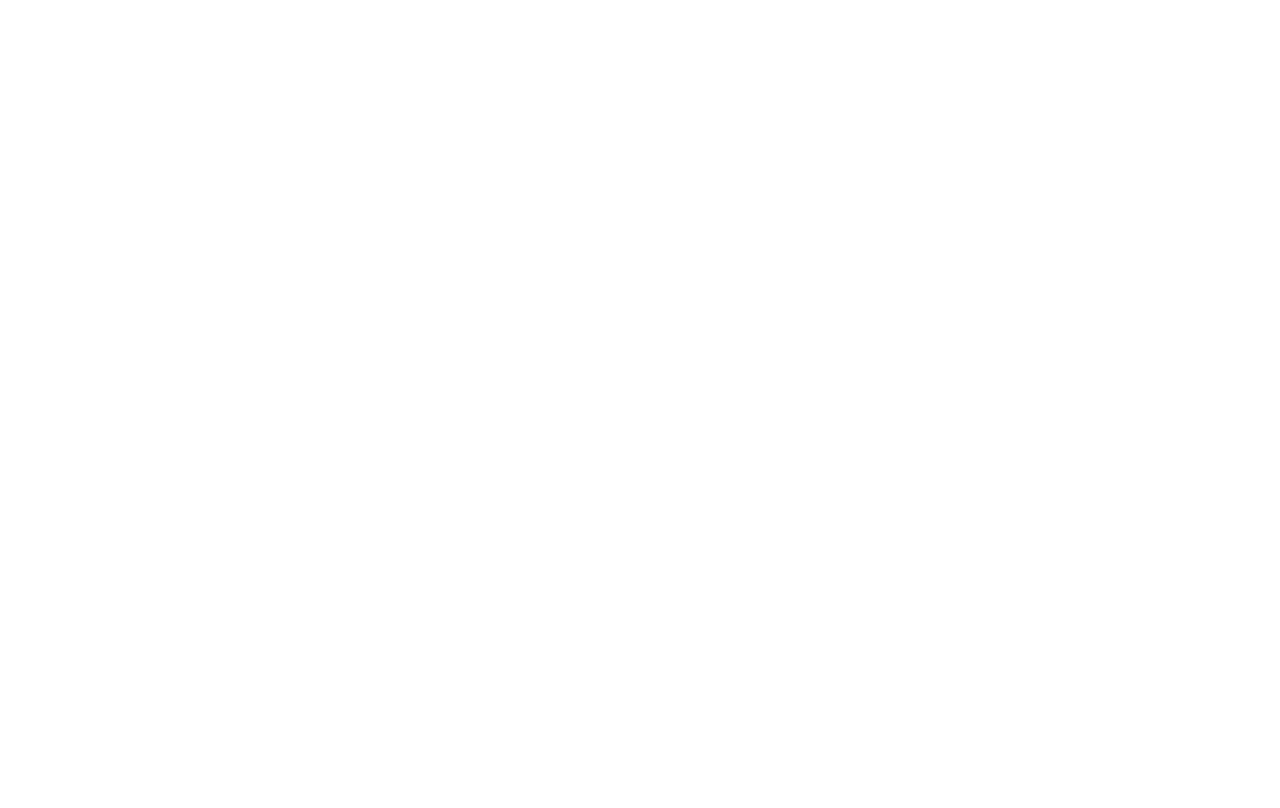
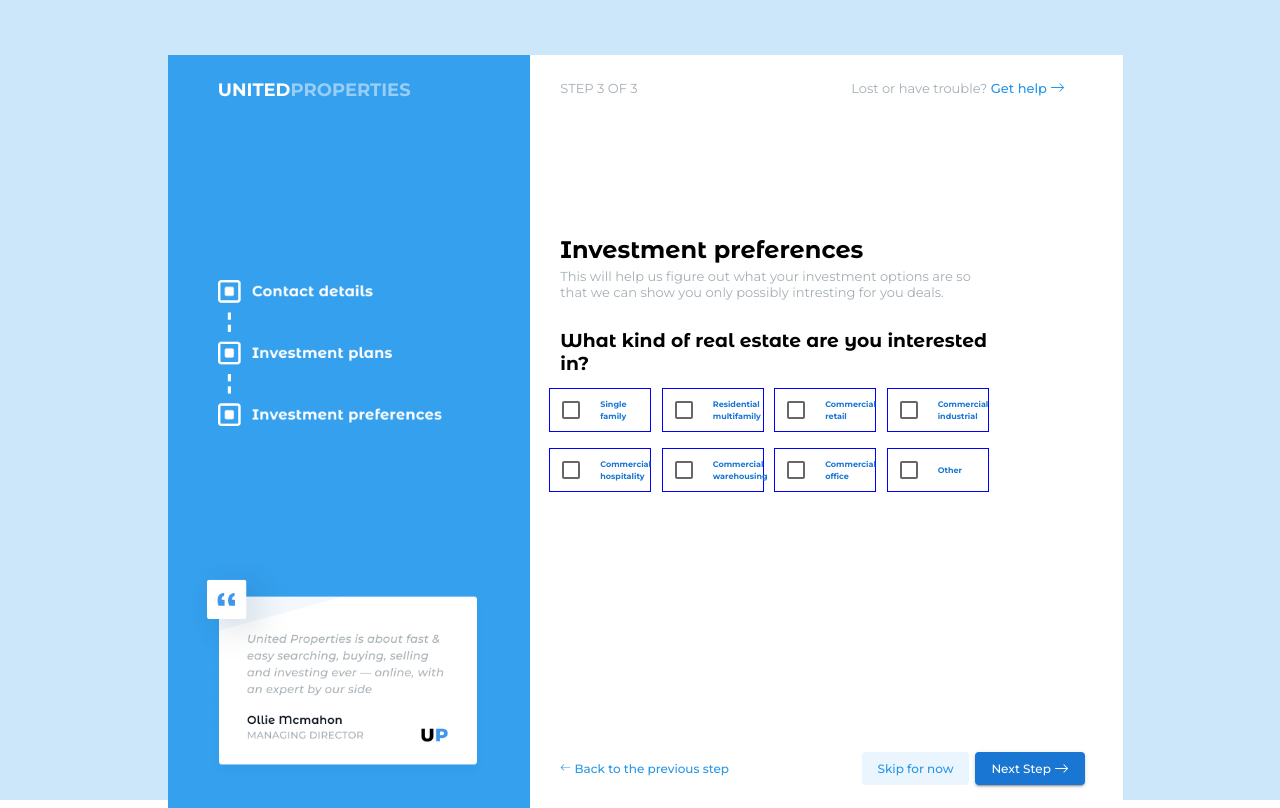
Before and after one commit to SuDelk/onboarding-app, a React (Create React App) app: page /investment-preferences in a window 1280 px wide. Before the commit this address had no page. Built offline with nearby package versions, Linux system fonts and the light colour scheme; the HTML template or start-up script is replaced by a standard one.

Commit message:
last step

```diff
--- a/src/App.js
+++ b/src/App.js
@@ -3,6 +3,7 @@
 import ContactDetails from "./components/contact-details";
 import { createTheme, ThemeProvider } from "@mui/material/styles";
 import InvestmentPlan from "./components/inestment-plans";
+import InvestmentPreferences from "./components/investment-preferences";
 
 const theme = createTheme({
   typography: {
@@ -17,6 +18,7 @@
         <Routes>
           <Route path="/" element={<ContactDetails />} />
           <Route path="/investment-plan" element={<InvestmentPlan />} />
+          <Route path="/investment-preferences" element={<InvestmentPreferences />} />
         </Routes>
       </Router>
     </ThemeProvider>
--- a/src/components/inestment-plans.jsx
+++ b/src/components/inestment-plans.jsx
@@ -1,37 +1,69 @@
 import React, { useState } from "react";
-import { TextField, Slider} from '@mui/material';
+import { TextField, Slider } from "@mui/material";
 import Button from "@mui/material/Button";
-import { Radio, RadioGroup, FormControlLabel, FormControl, FormLabel, IconButton } from "@mui/material";
-import { BsArrowRight, BsArrowLeft } from 'react-icons/bs';
+import {
+  Radio,
+  RadioGroup,
+  FormControlLabel,
+  FormControl,
+  Typography,
+} from "@mui/material";
+import { BsArrowRight, BsArrowLeft } from "react-icons/bs";
 import "../styles/investment-plans.css";
 import "../App.css";
-import secondStepImage from '../images/secondstep.png';
-import quoteForSecond from '../images/quote-page2.png';
-import '../styles/common.css';
+import secondStepImage from "../images/secondstep.png";
+import quoteForSecond from "../images/quote-page2.png";
+import "../styles/common.css";
 import { useNavigate } from "react-router-dom";
 
 function InvestmentPlan() {
-
   const navigate = useNavigate();
 
-    const [fromAmountOf, setFromAmountOf] = useState(0);
-    const [toAmountOf, setToAmountOf] = useState(0);
-    const [isAccredited, setIsAccredited] = useState("");
+  const [fromAmountOf, setFromAmountOf] = useState(
+    sessionStorage.getItem("from") ? sessionStorage.getItem("from") : 0
+  );
+  const [toAmountOf, setToAmountOf] = useState(
+    sessionStorage.getItem("to") ? sessionStorage.getItem("to") : 0
+  );
+  const [isAccredited, setIsAccredited] = useState(
+    sessionStorage.getItem("isAccredited")
+      ? sessionStorage.getItem("isAccredited")
+      : ""
+  );
+  const [formErrors, setFormErrors] = useState({});
 
-    const handleNext = () => { }
+  const handleNext = () => {
+    const errors = {};
+
+    // Add validation logic for 'toAmountOf' and 'isAccredited'
+    if (toAmountOf <= fromAmountOf) {
+      errors.toAmountOf = "To amount must be greater than from amount";
+    }
+
+    if (!isAccredited) {
+      errors.isAccredited = "Please select an option";
+    }
+
+    if (Object.keys(errors).length === 0) {
+      sessionStorage.setItem("from", fromAmountOf);
+      sessionStorage.setItem("to", toAmountOf);
+      sessionStorage.setItem("isAccredited", isAccredited);
+      navigate("/investment-preferences");
+    } else {
+      setFormErrors(errors);
+    }
+  };
 
   const handleFromAmountChange = (event) => {
-        const newValue = event.target.value.replace(/[^0-9]/g, ''); // Allow only numbers
-        setFromAmountOf(newValue === '' ? 0 : Number(newValue)); // Convert empty string to 0
+    const newValue = event.target.value.replace(/[^0-9]/g, ""); // Allow only numbers
+    setFromAmountOf(newValue === "" ? 0 : Number(newValue)); // Convert empty string to 0
   };
 
   const handleToAmountChange = (event) => {
-        const newValue = event.target.value.replace(/[^0-9]/g, ''); // Allow only numbers
-        setToAmountOf(newValue === '' ? 0 : Number(newValue)); // Convert empty string to 0
+    const newValue = event.target.value.replace(/[^0-9]/g, ""); // Allow only numbers
+    setToAmountOf(newValue === "" ? 0 : Number(newValue)); // Convert empty string to 0
   };
-    // const handleChange = (event) => {
-    //     isAccredited(event.target.value);
-    //   };
+
   const handleSliderChange = (event, newValue) => {
     setFromAmountOf(newValue[0]);
     setToAmountOf(newValue[1]);
@@ -62,12 +94,10 @@
       label: `$${formatNumberWithCommas(1000000)}+`,
     },
   ];
-    const [selectedValue, setSelectedValue] = useState("");
 
-  const handleChange = (event) => {
-    setSelectedValue(event.target.value);
+  const handleChangeIsAccredited = (event) => {
+    setIsAccredited(event.target.value);
   };
-
 
   return (
     <div className="full-page-container">
@@ -76,7 +106,11 @@
           <div className="site-name united">UNITED</div>
           <div className="site-name properties">PROPERTIES</div>
           <div className="flow-of-process-container">
-                        <img className="flow-of-process" src={secondStepImage} alt="First Step" />
+            <img
+              className="flow-of-process"
+              src={secondStepImage}
+              alt="First Step"
+            />
           </div>
           <div className="quote-container">
             <img className="quote" src={quoteForSecond} alt="First Step" />
@@ -87,13 +121,19 @@
             <div className="left-top">STEP 2 OF 3</div>
             <div className="right-top">
               Lost or have trouble?&nbsp;
-                            <a href="" className="link-top">Get help&nbsp;<BsArrowRight size={15} fontWeight={700} /></a>
+              <a href="" className="link-top">
+                Get help&nbsp;
+                <BsArrowRight size={15} fontWeight={700} />
+              </a>
             </div>
           </div>
           <div className="investment-details-container">
             <div style={{ marginBottom: "4.5%" }}>
               <h2>Investment plans</h2>
-                            <p>Let us know about your investment plans. This will help us get you to the right expert who will help you further.</p>
+              <p>
+                Let us know about your investment plans. This will help us get
+                you to the right expert who will help you further.
+              </p>
             </div>
             <h3>How much are you planning to invest in this year?</h3>
             <div className="half-width">
@@ -103,6 +143,8 @@
                 onChange={handleFromAmountChange}
                 variant="standard"
                 fullWidth
+                error={!!formErrors.toAmountOf} // Set error to true if there is an error message
+                helperText={formErrors.toAmountOf}
               />
             </div>
             <div className="half-width">
@@ -112,56 +154,100 @@
                 onChange={handleToAmountChange}
                 variant="standard"
                 fullWidth
+                error={!!formErrors.toAmountOf} // Set error to true if there is an error message
+                helperText={formErrors.toAmountOf}
               />
             </div>
             <div className="full-width">
               <Slider
                 value={[fromAmountOf, toAmountOf]}
                 onChange={handleSliderChange}
-                                min={10000} // Set the lowest value as the starting point of the slider
+                min={10000}
                 max={1000000}
-                                step={10000} // Set the highest value as the ending point of the slider
+                step={10000}
                 valueLabelDisplay="auto"
-                                valueLabelFormat={(value) => `$${formatNumberWithCommas(value)}`} // Add the dollar sign and format number with commas
+                valueLabelFormat={(value) =>
+                  `$${formatNumberWithCommas(value)}`
+                }
                 aria-labelledby="range-slider"
                 marks={marks} // Pass the marks array to the Slider component
               />
             </div>
-                        <div className="credited">
+            <div className="accredited">
               <h3>Are you an accredited investor?</h3>
               <FormControl component="fieldset">
-
                 <RadioGroup
                   aria-label="accreditedInvestor"
                   name="accreditedInvestor"
-        value={selectedValue}
-        onChange={handleChange}
+                  value={isAccredited}
+                  onChange={handleChangeIsAccredited}
                 >
+                  <div className="all-radio-buttons">
+                    <div className="radio-button">
                       <FormControlLabel
                         value="yes"
                         control={<Radio color="primary" />} // Use the primary color for the selected (checked) radio button
-          label="Yes"
+                        label={
+                          <Typography
+                            color={isAccredited === "yes" ? "primary" : "black"}
+                            fontWeight={700}
+                            fontSize={12}
+                          >
+                            Yes
+                          </Typography>
+                        }
+                        className={
+                          isAccredited === "yes"
+                            ? "checkedRadio"
+                            : "uncheckedRadio"
+                        }
                       />
+                    </div>
+                    <div className="radio-button">
                       <FormControlLabel
                         value="no"
                         control={<Radio color="primary" />} // Use the default color for the non-selected (unchecked) radio button
-          label="No"
+                        label={
+                          <Typography
+                            color={isAccredited === "no" ? "primary" : "black"}
+                            fontWeight={700}
+                            fontSize={12}
+                          >
+                            No
+                          </Typography>
+                        }
+                        className={
+                          isAccredited === "no"
+                            ? "checkedRadio"
+                            : "uncheckedRadio"
+                        }
                       />
+                    </div>
+                  </div>
                 </RadioGroup>
+                {formErrors.isAccredited && (
+                  <Typography color="error" variant="caption">
+                    {formErrors.isAccredited}
+                  </Typography>
+                )}
               </FormControl>
             </div>
           </div>
           <div className="bottom-row">
+            <div className="link-to-home">
+              <a href="/">
+                <BsArrowLeft size={11} fontWeight={700} />
+                &nbsp;Back to the previous step
+              </a>
+            </div>
             <div className="next-button-and-skip">
               <Button variant="contained" id="skip">
                 Skip for now
               </Button>
               <Button variant="contained" color="primary" onClick={handleNext}>
-                                Next Step&nbsp;<BsArrowRight size={15} />
+                Next Step&nbsp;
+                <BsArrowRight size={15} />
               </Button>
-                        </div>
-                        <div className="link-to-home">
-                            <a href="/" ><BsArrowLeft size={11} fontWeight={700} />&nbsp;Back to the previous step</a>
             </div>
           </div>
         </div>
--- /dev/null
+++ b/src/components/investment-preferences.jsx
@@ -0,0 +1,123 @@
+import React, { useState } from "react";
+import { TextField, Slider, Grid, FormControlLabel, Checkbox, Typography } from "@mui/material";
+import Button from "@mui/material/Button";
+import { BsArrowRight, BsArrowLeft } from "react-icons/bs";
+import "../styles/investment-preferences.css";
+import "../App.css";
+import "../styles/common.css";
+import thirdStepImage from "../images/thirdstep.png";
+import quoteForThird from "../images/quote-page3.png";
+import { useNavigate } from "react-router-dom";
+
+function InvestmentPreferences() {
+
+    const [singleFamily, setSingleFamily] = useState(false);
+    const [residentialMultiFamily, setResidentialMultiFamily] = useState(false);
+    const [commercialRetail, setCommercialRetail] = useState(false);
+    const [commercialIndustrial, setCommercialIndustrial] = useState(false);
+    const [commercialHospitality, setCommercialHospitality] = useState(false);
+    const [commercialWarehousing, setCommercialWarehousing] = useState(false);
+    const [commercialOffice, setCommercialOffice] = useState(false);
+    const [other, setOther] = useState(false);
+
+
+  const navigate = useNavigate();
+
+  const checkboxData = [
+    { id: 'singleFamily', label: 'Single family'},
+    { id: 'residentialMultiFamily', label: 'Residential multifamily' },
+    { id: 'commercialRetail', label: 'Commercial retail' },
+    { id: 'commercialIndustrial', label: 'Commercial industrial' },
+    { id: 'commercialHospitality', label: 'Commercial hospitality' },
+    { id: 'commercialWarehousing', label: 'Commercial warehousing' },
+    { id: 'commercialOffice', label: 'Commercial office' },
+    { id: 'other', label: 'Other' },
+  ];
+
+  const handleNext = () =>{
+
+  }
+  return (
+    <div className="full-page-container">
+      <div className="grid-container">
+        <div className="box1">
+          <div className="site-name united">UNITED</div>
+          <div className="site-name properties">PROPERTIES</div>
+          <div className="flow-of-process-container">
+            <img
+              className="flow-of-process"
+              src={quoteForThird}
+              alt="First Step"
+            />
+          </div>
+          <div className="quote-container">
+            <img className="quote" src={thirdStepImage} alt="" />
+          </div>
+        </div>
+        <div className="box2">
+          <div className="header-of-page">
+            <div className="left-top">STEP 3 OF 3</div>
+            <div className="right-top">
+              Lost or have trouble?&nbsp;
+              <a href="" className="link-top">
+                Get help&nbsp;
+                <BsArrowRight size={15} fontWeight={700} />
+              </a>
+            </div>
+          </div>
+          <div className="preferences-details-container">
+            <div style={{ marginBottom: "4.5%" }}>
+              <h2>Investment preferences</h2>
+              <p>
+              This will help us figure out what your investment options are so that we can show you only possibly intresting for you deals.
+              </p>
+            </div>
+            <h3>What kind of real estate are you interested in?</h3>
+            <Grid container spacing={2}>
+      {checkboxData.map((checkbox) => (
+
+        <Grid key={checkbox.id} item xs={3}>
+            <div className="checkbox-in-grid">
+          <FormControlLabel
+            control={<Checkbox id={checkbox.id} />}
+            label={
+                <Typography
+                  color={'yes' === "yes" ? "primary" : "black"}
+                  fontWeight={700}
+                  fontSize={8}
+                  margin={1}
+                  display={'flex'}
+                  justifyContent={"flex-end"}
+                >
+                  {checkbox.label}
+                </Typography>
+              }
+          /></div>
+        </Grid>
+      ))}
+    </Grid>
+          </div>
+          <div className="bottom-row">
+            <div className="link-to-home">
+              <a href="/investment-plan">
+                <BsArrowLeft size={11} fontWeight={700} />
+                &nbsp;Back to the previous step
+              </a>
+            </div>
+            <div className="next-button-and-skip">
+              <Button variant="contained" id="skip">
+                Skip for now
+              </Button>
+              <Button variant="contained" color="primary" onClick={handleNext}>
+                Next Step&nbsp;
+                <BsArrowRight size={15} />
+              </Button>
+            </div>
+          </div>
+        </div>
+      </div>
+    </div>
+  );
+}
+
+export default InvestmentPreferences;
--- a/src/styles/common.css
+++ b/src/styles/common.css
@@ -1,5 +1,5 @@
 a {
-    color: #2696E8;
+  color: #2696e8;
   text-decoration: none;
   font-weight: 500;
 }
@@ -14,28 +14,30 @@
 }
 
 .grid-container {
-    max-width: 920px;
-    max-height: 600px;
+  max-width: 1020px;
+  max-height: 690px;
   display: grid;
+  margin-right: -6%;
   height: 100lvh;
-    grid-template-columns: 0.5fr 1fr;
+  grid-template-columns: 0.55fr 1fr;
   /* Divide the container into two equal columns */
 }
 
 .box1 {
-    background-color: #35A0EE;
+  background-color: #35a0ee;
   padding: 20px;
   padding-top: 24px;
-    padding-left: 15%;
+  padding-left: 12%;
 }
 
 .site-name {
   display: inline;
-    font-size: medium;
+  font-size: large;
   font-weight: bold;
 }
 
 .site-name.united {
+  margin-left: 2%;
   color: #fff;
 }
 
@@ -48,15 +50,17 @@
 }
 
 .flow-of-process {
-    height: 65%;
-    width: 65%;
+  margin-left: 2%;
+  margin-top: 20%;
+  height: 75%;
+  width: 75%;
 }
 
 .quote {
   height: 100%;
-    width: 100%;
-    margin-top: 20%;
-    margin-left: -13.5%;
+  width: 104.5%;
+  margin-top: 40%;
+  margin-left: -11%;
 }
 
 .box2 {
@@ -64,6 +68,9 @@
   padding: 20px;
   padding-left: 30px;
   margin-right: 10%;
+  display: flex;
+  flex-direction: column; /* Add this to make the container a flex container */
+  justify-content: space-between;
 }
 
 .header-of-page {
@@ -71,7 +78,8 @@
   padding-bottom: 6%;
   display: flex;
   justify-content: space-between;
-    color: #A4AEB4;
+  color: #a4aeb4;
+  margin-right: 5%;
 }
 .full-width {
   margin-bottom: 16px;
@@ -94,19 +102,22 @@
 .link-top {
   display: inline-flex;
 }
-
+.bottom-row {
+  display: flex;
+  justify-content: space-between;
+  margin-top: 20%;
+  text-transform: none;
+}
 .next-button-and-skip {
-    margin-top: 5%;
-    display: flex;
-    justify-content: flex-end;
-    text-transform: none;
+  display: inline-flex;
+  width: 100%;
+  margin-right: -10%;
 }
 
 .next-button-and-skip Button {
   text-transform: none;
   font-size: 12px;
   font-weight: 500;
-    width: fit-content;
   margin: 1%;
 }
 
@@ -117,14 +128,14 @@
 }
 
 #skip {
-    background-color: #fff;
   box-shadow: none;
-    color: #2696E8;
+  color: #2696e8;
+  background: rgba(53, 160, 238, 0.1);
 }
 
 .link-to-home {
   display: flex;
   align-items: center;
   font-size: 12px;
-    margin-top: -6%;
+  width: 100%;
 }
--- /dev/null
+++ b/src/styles/investment-preferences.css
@@ -0,0 +1,37 @@
+.preferences-details-container {
+    display: flex;
+    flex-wrap: wrap;
+    justify-content: space-between;
+    align-items: flex-start;
+    margin-right: 20%;
+  }
+
+  .preferences-details-container .half-width input,
+  .preferences-details-container .full-width input {
+    font-size: 12px;
+    font-weight: 700;
+  }
+
+  .preferences-details-container .MuiInputLabel-root {
+    color: #a4aeb4;
+    font-size: 12px;
+  }
+
+  .preferences-details-container h2 {
+    margin-bottom: -2%;
+    margin-top: -10%;
+  }
+  .preferences-details-container h3 {
+    margin-top: -1%;
+    margin-bottom: 3%;
+  }
+
+  .preferences-details-container .MuiInputLabel-shrink {
+    color: #a4aeb4;
+    font-size: 12px;
+  }
+
+  .MuiFormControlLabel-root{
+    border: 1px solid blue;
+    width: 100px;
+  }
```
Also changed, not shown: src/components/contact-details.jsx (+50 -23 lines), src/styles/investment-plans.css (+28 -26 lines), src/images/quote-page3.png (added), src/images/thirdstep.png (added). Lines whose indentation alone changed are shown as unchanged.
